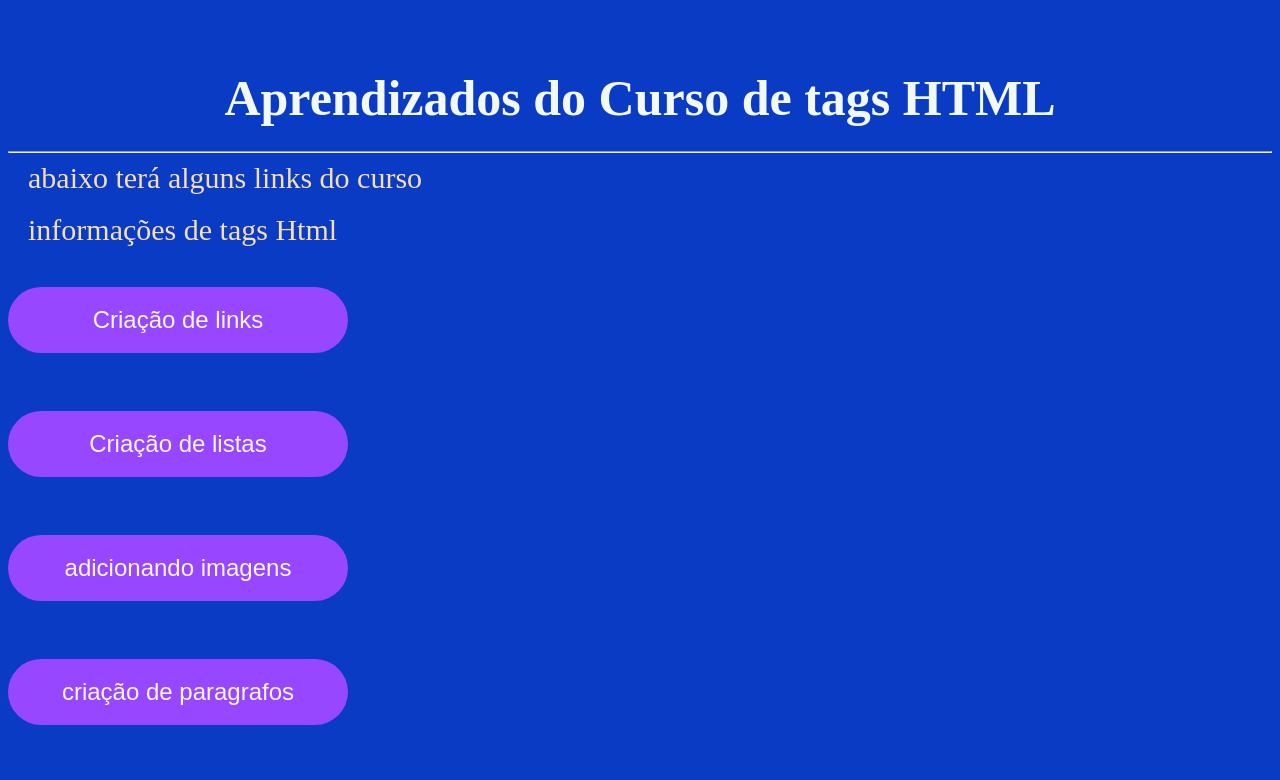
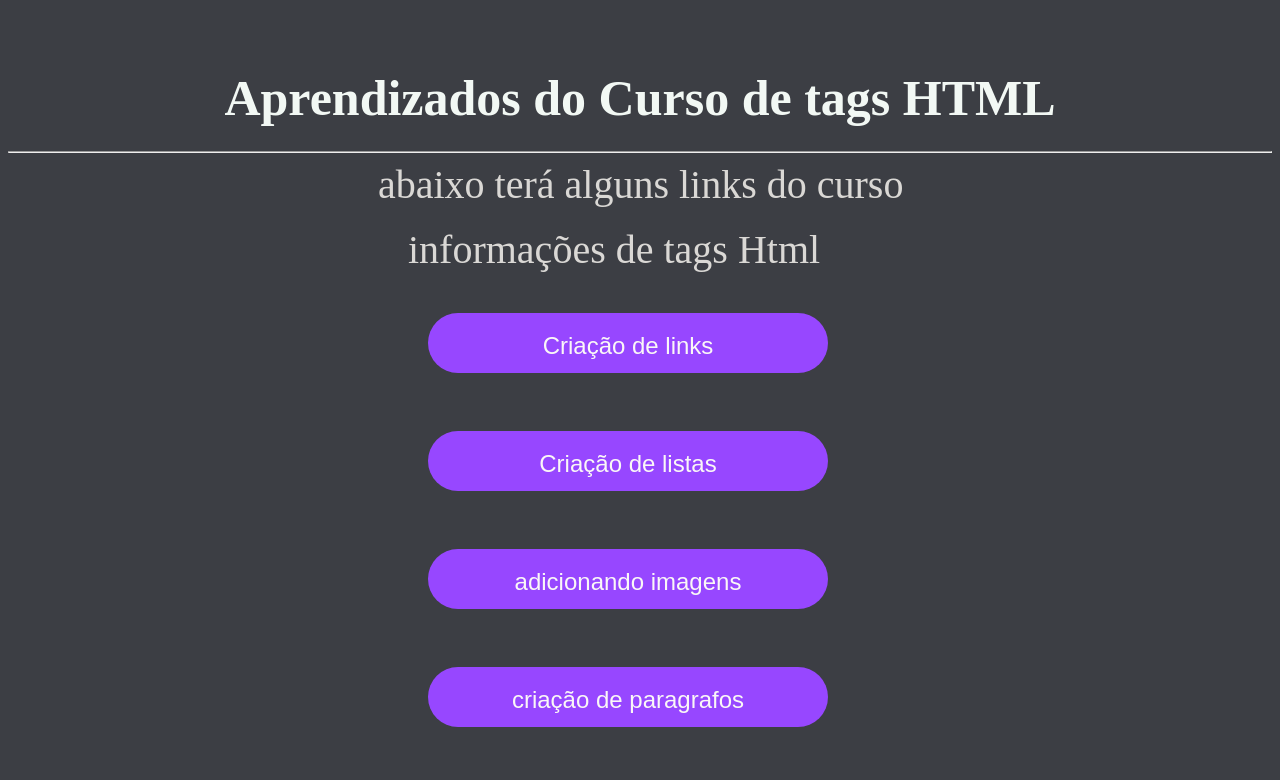
Before and after one commit to Weslemdev/curso, a plain HTML site: page index.html in a window 1280 px wide. Shown: the top 780 px of the page. Drawn offline with Linux system fonts and the light colour scheme.

Commit message:
ajuste 1

```diff
--- a/css/style.css
+++ b/css/style.css
@@ -9,14 +9,21 @@ body h1{
     margin:69px auto 24px ;
 }
 body{
-    background-color:rgb(10, 59, 196);
+    background-color:rgb(60, 62, 68);
 }
 
 p{
     font-family: 'Times New Roman', Times, serif;
-    color:wheat;
-    font-size: 30px;
-    margin: 0 0 0  20px ;
+    color:rgb(218, 216, 213);
+    font-size: 40px;
+    margin: 0 0 0 370px;
+}
+span{
+
+font-family: 'Times New Roman', Times, serif;
+    color:rgb(218, 216, 213);
+    font-size: 40px;
+    margin: 0 0 0 400px;
 }
 
 a{
@@ -25,16 +32,16 @@ a{
     color:#faf7f7;
     text-decoration: none;
     background-color: #9747ff;
-    width: 340px ;
-    height: 66px ;
+    width: 400px ;
+    height: 60px ;
     display: block;
     text-align: center;
     line-height: 66px ;
     border-radius: 36px ;
-    margin:40px 0 0 0;
+    margin:40px 0 0 420px;
 
 
 }
 a:hover{
-    background-color: #8233E8;
+    background-color: #6b4aa8;
 }
--- a/index.html
+++ b/index.html
@@ -12,7 +12,7 @@
 <body>
     <h1>Aprendizados do Curso de tags HTML</h1>
     <hr>
-    <p>abaixo terá alguns links do curso</p><br><p>informações de tags Html</p>
+    <p>abaixo terá alguns links do curso</p><br><span>informações de tags Html</span>
 
     <a href="criação_de_links.html">Criação de links</a><br>
     <a href="listas.html">Criação de listas</a><br>
```
